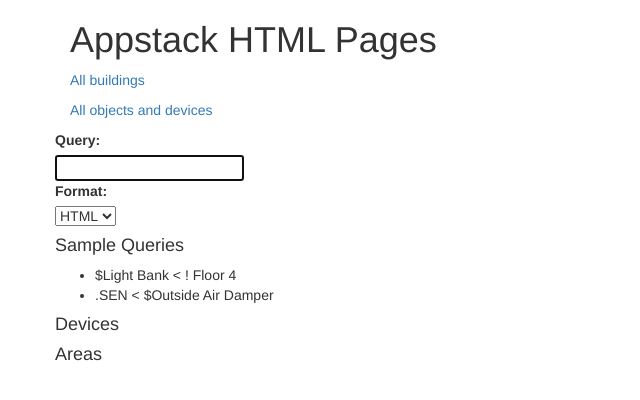
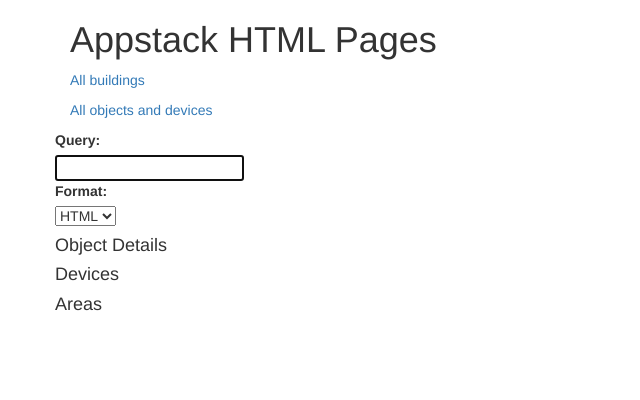
Before and after one commit to gtfierro/BAS, a Django app: template web/webapi/templates/index.html in a window 1280 px wide. Shown: the top 400 px of the page, without its empty margins (0-640 px from the left). Run offline with Django 3.2, Linux system fonts and the light colour scheme; the template is opened without the code that fills it, so the values that code supplies are empty; some libraries are stand-ins or nearby versions.

Commit message:
add ability to view object details

```diff
--- a/web/webapi/templates/index.html
+++ b/web/webapi/templates/index.html
@@ -54,6 +54,12 @@
           $('#modal-results').attr('src', encodeURI(url.trim())).parents('.modal').modal('show');
         });
 
+        $('.results').on('click', 'a.objuuid', function(e) {
+          e.preventDefault();
+          var url = $(this).attr('href');
+          $('#details').load(url, function() {});
+        });
+
         // dumb edge-case
         $('#format').change(function() {
           $('#q').keyup();
@@ -97,11 +103,8 @@
           </div>
         </form>
 
-        <h4>Sample Queries</h4>
-        <ul>
-          <li>$Light Bank < ! Floor 4</li>
-          <li>.SEN < $Outside Air Damper</li>
-        </ul>
+        <h4>Object Details</h4>
+        <div class='results' id='details'></div>
       </div>
 
       <div class="span4">
```
